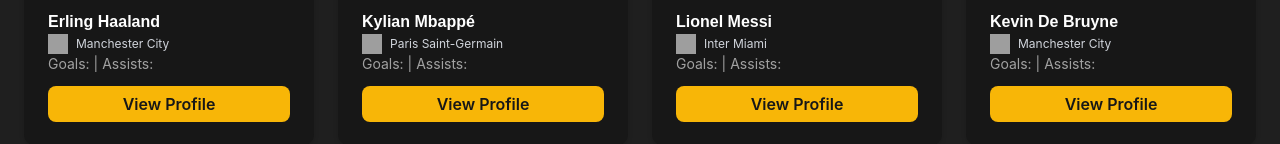
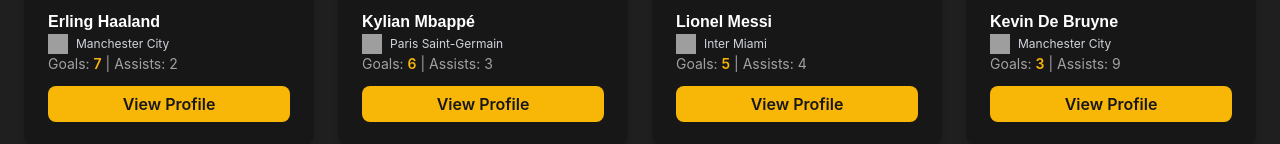
Before and after one commit to pedrambabazadeh/footbal_tracker, a Next.js app: page / in a window 1280 px wide. Shown: the part 1764-1908 px from the top of the page. Built offline with nearby package versions, Linux system fonts and the light colour scheme; no server answers; grey boxes are pictures that could not be loaded.

Commit message:
season assist and season goal bug fixed

```diff
--- a/components/best-players/BestPlayersSec.jsx
+++ b/components/best-players/BestPlayersSec.jsx
@@ -30,8 +30,8 @@
                             </div>
                             <p className='mb-3 text-sm text-[var(--primary-light-500)] '>
                                 {'Goals: '}
-                                <span className='font-semibold text-[var(--primary-yellow-500)]'>{player.goals}</span>
-                                {' | Assists: '}{player.assists}
+                                <span className='font-semibold text-[var(--primary-yellow-500)]'>{player.seasonGoals}</span>
+                                {' | Assists: '}{player.seasonAssists}
                             </p>
                             <button className="w-full bg-[var(--primary-yellow-500)] text-[var(--primary-dark-500)] p-1.5 font-semibold rounded-lg hover:bg-yellow-400">
                                 View Profile
```
